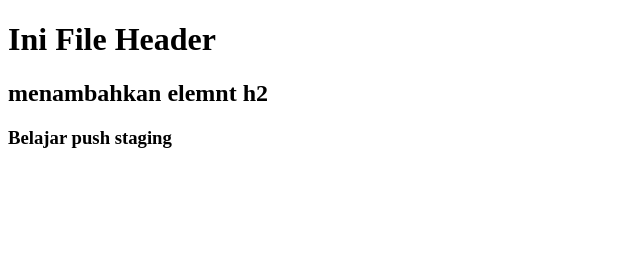
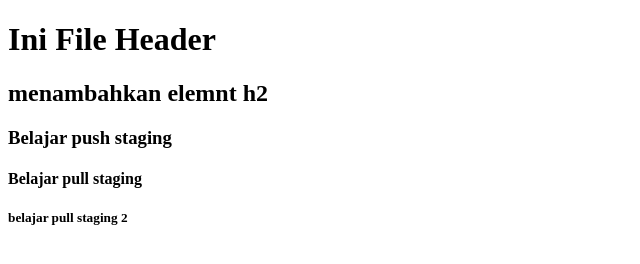
Before and after one commit to ricogeofani/belajar-niomic, a plain HTML site: page header.html in a window 1280 px wide. Shown: the whole page, without its empty margins (0-640 px from the left). Drawn offline with Linux system fonts and the light colour scheme.

Commit message:
menambahkan element h4 dan h5

```diff
--- a/header.html
+++ b/header.html
@@ -10,5 +10,7 @@
     <h1>Ini File Header</h1>
     <h2>menambahkan elemnt h2</h2>
     <h3>Belajar push staging</h3>
+    <h4>Belajar pull staging <h4>
+    <h5>belajar pull staging 2<h5>
 </body>
 </html>
```
